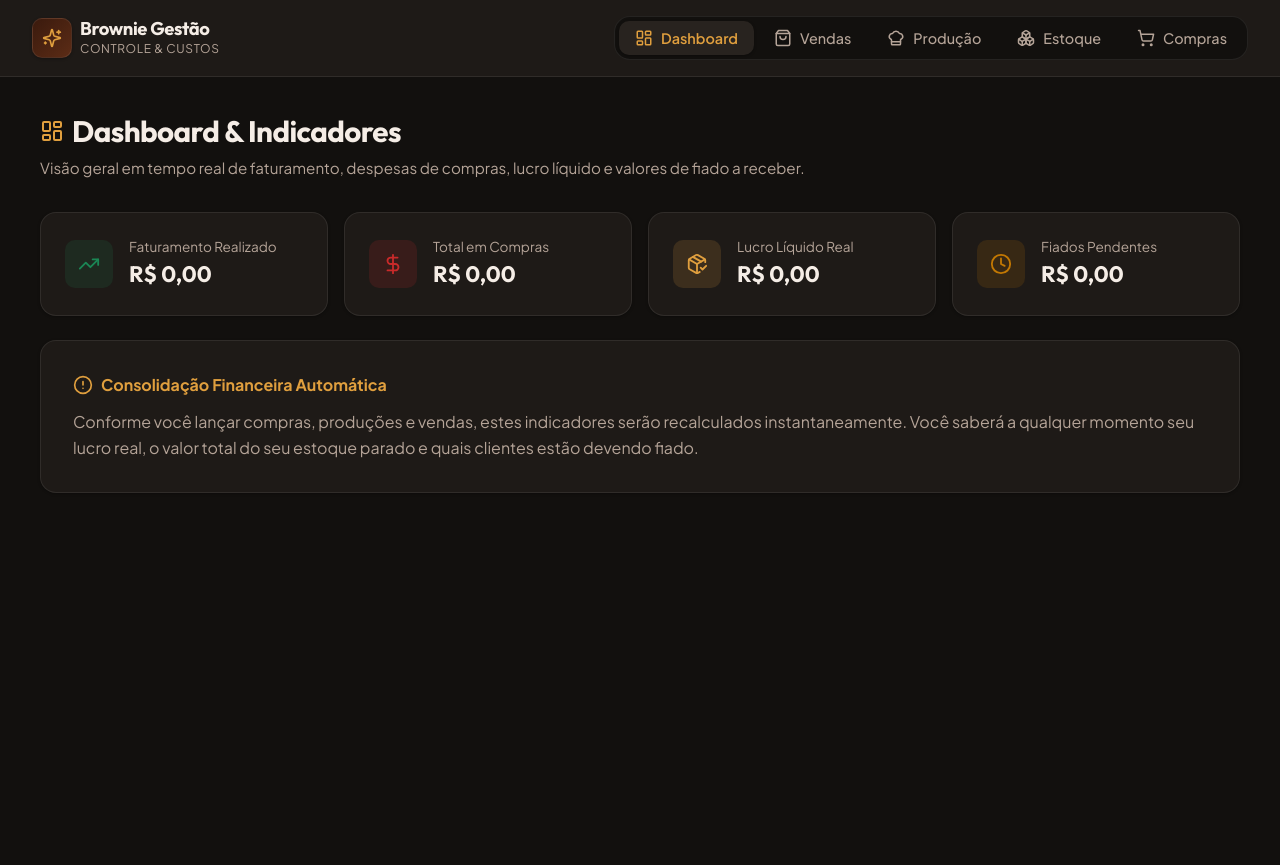
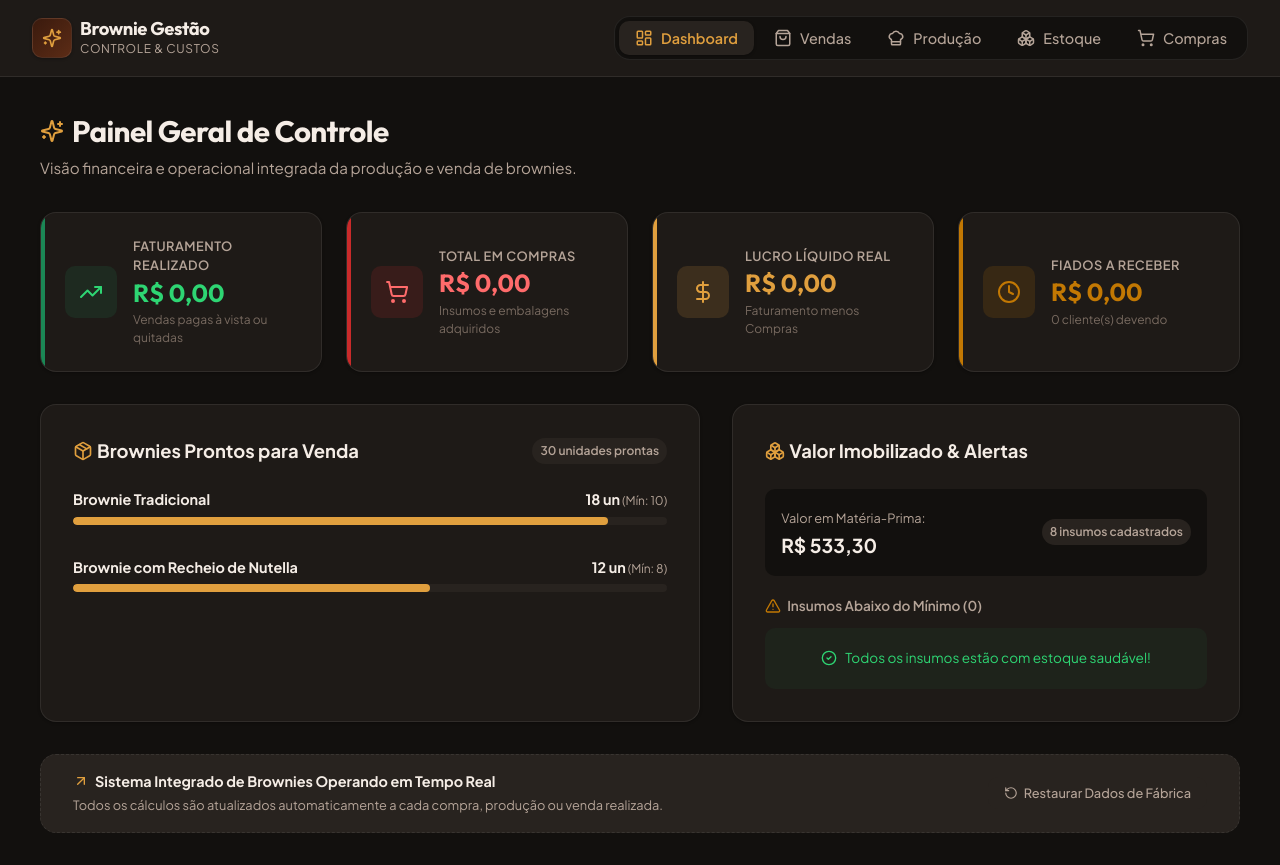
Before and after one commit to lucasgrassotti024-gif/Controle-Vendas, a React (Vite) app: page / in a window 1280 px wide. Before the commit the page ends 800 px from the top, so only its background shows below. Built offline with nearby package versions, Linux system fonts and the light colour scheme.

Commit message:
feat: dashboard consolidado com metricas em tempo real e alertas (fase 6)

```diff
--- a/src/pages/Dashboard/Dashboard.css
+++ b/src/pages/Dashboard/Dashboard.css
@@ -1,47 +1,176 @@
-.metrics-grid-preview {
+.dashboard-kpi-grid {
   display: grid;
   grid-template-columns: repeat(auto-fit, minmax(240px, 1fr));
-  gap: var(--spacing-md);
+  gap: var(--spacing-lg);
+  margin-bottom: var(--spacing-xl);
 }
 
-.metric-card-preview {
-  display: flex;
-  align-items: center;
-  gap: var(--spacing-md);
+.kpi-card {
   background-color: var(--bg-surface);
   border: 1px solid var(--border-subtle);
   border-radius: var(--radius-lg);
   padding: var(--spacing-lg);
+  display: flex;
+  align-items: center;
+  gap: var(--spacing-md);
   box-shadow: var(--shadow-sm);
+  position: relative;
+  overflow: hidden;
   transition: transform var(--transition-fast), border-color var(--transition-fast);
 }
 
-.metric-card-preview:hover {
+.kpi-card:hover {
   transform: translateY(-2px);
   border-color: rgba(255, 255, 255, 0.15);
 }
 
-.metric-icon-preview {
+.kpi-card::before {
+  content: '';
+  position: absolute;
+  top: 0;
+  left: 0;
+  width: 4px;
+  height: 100%;
+}
+
+.kpi-card.revenue::before {
+  background-color: var(--color-success);
+}
+
+.kpi-card.purchases::before {
+  background-color: var(--color-danger);
+}
+
+.kpi-card.profit::before {
+  background-color: var(--color-accent);
+}
+
+.kpi-card.receivables::before {
+  background-color: var(--color-warning);
+}
+
+.kpi-icon-box {
   display: flex;
   align-items: center;
   justify-content: center;
-  width: 48px;
-  height: 48px;
+  width: 52px;
+  height: 52px;
   border-radius: var(--radius-md);
+  flex-shrink: 0;
 }
 
-.metric-data-preview {
+.kpi-data {
   display: flex;
   flex-direction: column;
 }
 
-.metric-label-preview {
-  font-size: 0.85rem;
+.kpi-label {
+  font-size: 0.8rem;
   color: var(--text-muted);
+  text-transform: uppercase;
+  letter-spacing: 0.04em;
+  font-weight: 600;
 }
 
-.metric-value-preview {
-  font-size: 1.4rem;
-  color: var(--text-main);
+.kpi-value {
+  font-size: 1.55rem;
+  font-weight: 700;
   font-family: var(--font-heading);
+  line-height: 1.2;
+  margin-top: 2px;
 }
+
+.kpi-subtext {
+  font-size: 0.75rem;
+  color: var(--text-dim);
+  margin-top: 4px;
+}
+
+.dashboard-details-grid {
+  display: grid;
+  grid-template-columns: 1.3fr 1fr;
+  gap: var(--spacing-xl);
+  margin-bottom: var(--spacing-xl);
+}
+
+@media (max-width: 960px) {
+  .dashboard-details-grid {
+    grid-template-columns: 1fr;
+  }
+}
+
+.dashboard-panel {
+  background-color: var(--bg-surface);
+  border: 1px solid var(--border-subtle);
+  border-radius: var(--radius-lg);
+  padding: var(--spacing-xl);
+  box-shadow: var(--shadow-sm);
+}
+
+.panel-header {
+  display: flex;
+  justify-content: space-between;
+  align-items: center;
+  margin-bottom: var(--spacing-lg);
+}
+
+.panel-title {
+  font-size: 1.15rem;
+  font-weight: 700;
+  display: flex;
+  align-items: center;
+  gap: var(--spacing-xs);
+}
+
+/* Barra de progresso de estoque de brownies */
+.brownie-stock-row {
+  display: flex;
+  flex-direction: column;
+  gap: 6px;
+  margin-bottom: var(--spacing-md);
+}
+
+.brownie-stock-info {
+  display: flex;
+  justify-content: space-between;
+  font-size: 0.9rem;
+}
+
+.progress-track {
+  width: 100%;
+  height: 8px;
+  background-color: var(--bg-surface-elevated);
+  border-radius: var(--radius-full);
+  overflow: hidden;
+}
+
+.progress-fill {
+  height: 100%;
+  border-radius: var(--radius-full);
+  transition: width 0.3s ease;
+}
+
+/* Alertas de Insumos Críticos */
+.critical-item-card {
+  display: flex;
+  justify-content: space-between;
+  align-items: center;
+  padding: var(--spacing-sm) var(--spacing-md);
+  background-color: rgba(194, 120, 3, 0.08);
+  border: 1px solid rgba(194, 120, 3, 0.25);
+  border-radius: var(--radius-md);
+  margin-bottom: var(--spacing-sm);
+  font-size: 0.85rem;
+}
+
+.reset-banner {
+  background-color: var(--bg-surface-elevated);
+  border: 1px dashed var(--border-subtle);
+  border-radius: var(--radius-lg);
+  padding: var(--spacing-md) var(--spacing-xl);
+  display: flex;
+  justify-content: space-between;
+  align-items: center;
+  gap: var(--spacing-md);
+  flex-wrap: wrap;
+}
--- a/src/pages/Dashboard/index.tsx
+++ b/src/pages/Dashboard/index.tsx
@@ -1,71 +1,243 @@
 import React from 'react';
-import { LayoutDashboard, AlertCircle, TrendingUp, DollarSign, Clock, PackageCheck } from 'lucide-react';
+import {
+  TrendingUp,
+  ShoppingCart,
+  DollarSign,
+  Clock,
+  Boxes,
+  AlertTriangle,
+  CheckCircle2,
+  Package,
+  RotateCcw,
+  Sparkles,
+  ArrowUpRight
+} from 'lucide-react';
+import { useApp } from '../../context/AppContext';
+import { formatCurrency, formatStock } from '../../services/calcService';
 import './Dashboard.css';
 
 export const DashboardPage: React.FC = () => {
+  const { metrics, brownies, ingredients, resetAllData } = useApp();
+
+  const handleReset = () => {
+    if (window.confirm('Atenção: Deseja realmente restaurar os dados de fábrica? Isso recarregará os insumos e brownies padrão.')) {
+      resetAllData();
+    }
+  };
+
+  // Insumos que estão no limite ou abaixo do estoque mínimo
+  const criticalIngredients = ingredients.filter(ing => ing.currentStock <= ing.minStock);
+
   return (
     <div>
-      <div className="page-header">
-        <h1 className="page-title">
-          <LayoutDashboard color="var(--color-accent)" />
-          Dashboard & Indicadores
-        </h1>
-        <p className="page-description">
-          Visão geral em tempo real de faturamento, despesas de compras, lucro líquido e valores de fiado a receber.
-        </p>
+      <div className="page-header" style={{ display: 'flex', justifyContent: 'space-between', alignItems: 'flex-start', flexWrap: 'wrap', gap: '16px' }}>
+        <div>
+          <h1 className="page-title">
+            <Sparkles color="var(--color-accent)" />
+            Painel Geral de Controle
+          </h1>
+          <p className="page-description">
+            Visão financeira e operacional integrada da produção e venda de brownies.
+          </p>
+        </div>
       </div>
 
-      <div className="metrics-grid-preview">
-        <div className="metric-card-preview">
-          <div className="metric-icon-preview" style={{ background: 'rgba(27, 135, 85, 0.15)', color: 'var(--color-success)' }}>
-            <TrendingUp size={22} />
+      {/* 1. Grid dos 4 KPIs Financeiros Centrais */}
+      <div className="dashboard-kpi-grid">
+        {/* KPI 1: Faturamento */}
+        <div className="kpi-card revenue">
+          <div className="kpi-icon-box" style={{ backgroundColor: 'rgba(27, 135, 85, 0.15)', color: '#2ed573' }}>
+            <TrendingUp size={24} />
           </div>
-          <div className="metric-data-preview">
-            <span className="metric-label-preview">Faturamento Realizado</span>
-            <strong className="metric-value-preview">R$ 0,00</strong>
+          <div className="kpi-data">
+            <span className="kpi-label">Faturamento Realizado</span>
+            <strong className="kpi-value" style={{ color: '#2ed573' }}>
+              {formatCurrency(metrics.totalRevenue)}
+            </strong>
+            <span className="kpi-subtext">Vendas pagas à vista ou quitadas</span>
           </div>
         </div>
 
-        <div className="metric-card-preview">
-          <div className="metric-icon-preview" style={{ background: 'rgba(201, 42, 42, 0.15)', color: 'var(--color-danger)' }}>
-            <DollarSign size={22} />
+        {/* KPI 2: Total em Compras */}
+        <div className="kpi-card purchases">
+          <div className="kpi-icon-box" style={{ backgroundColor: 'rgba(201, 42, 42, 0.15)', color: '#ff6b6b' }}>
+            <ShoppingCart size={24} />
           </div>
-          <div className="metric-data-preview">
-            <span className="metric-label-preview">Total em Compras</span>
-            <strong className="metric-value-preview">R$ 0,00</strong>
+          <div className="kpi-data">
+            <span className="kpi-label">Total em Compras</span>
+            <strong className="kpi-value" style={{ color: '#ff6b6b' }}>
+              {formatCurrency(metrics.totalPurchasesCost)}
+            </strong>
+            <span className="kpi-subtext">Insumos e embalagens adquiridos</span>
           </div>
         </div>
 
-        <div className="metric-card-preview">
-          <div className="metric-icon-preview" style={{ background: 'rgba(224, 159, 62, 0.15)', color: 'var(--color-accent)' }}>
-            <PackageCheck size={22} />
+        {/* KPI 3: Lucro Líquido Real */}
+        <div className="kpi-card profit">
+          <div className="kpi-icon-box" style={{ backgroundColor: 'rgba(224, 159, 62, 0.15)', color: 'var(--color-accent)' }}>
+            <DollarSign size={24} />
           </div>
-          <div className="metric-data-preview">
-            <span className="metric-label-preview">Lucro Líquido Real</span>
-            <strong className="metric-value-preview">R$ 0,00</strong>
+          <div className="kpi-data">
+            <span className="kpi-label">Lucro Líquido Real</span>
+            <strong className="kpi-value" style={{ color: metrics.netProfit >= 0 ? 'var(--color-accent)' : '#ff6b6b' }}>
+              {formatCurrency(metrics.netProfit)}
+            </strong>
+            <span className="kpi-subtext">Faturamento menos Compras</span>
           </div>
         </div>
 
-        <div className="metric-card-preview">
-          <div className="metric-icon-preview" style={{ background: 'rgba(194, 120, 3, 0.15)', color: 'var(--color-warning)' }}>
-            <Clock size={22} />
+        {/* KPI 4: Fiados Pendentes */}
+        <div className="kpi-card receivables">
+          <div className="kpi-icon-box" style={{ backgroundColor: 'rgba(194, 120, 3, 0.15)', color: 'var(--color-warning)' }}>
+            <Clock size={24} />
           </div>
-          <div className="metric-data-preview">
-            <span className="metric-label-preview">Fiados Pendentes</span>
-            <strong className="metric-value-preview">R$ 0,00</strong>
+          <div className="kpi-data">
+            <span className="kpi-label">Fiados a Receber</span>
+            <strong className="kpi-value" style={{ color: 'var(--color-warning)' }}>
+              {formatCurrency(metrics.pendingReceivables)}
+            </strong>
+            <span className="kpi-subtext">{metrics.pendingSalesCount} cliente(s) devendo</span>
           </div>
         </div>
       </div>
 
-      <div className="placeholder-card" style={{ marginTop: '24px' }}>
-        <div style={{ display: 'flex', alignItems: 'center', gap: '8px', color: 'var(--color-accent)', marginBottom: '12px' }}>
-          <AlertCircle size={20} />
-          <strong>Consolidação Financeira Automática</strong>
+      {/* 2. Grid de Detalhes: Estoque de Prontos vs Insumos Críticos */}
+      <div className="dashboard-details-grid">
+        {/* Painel: Brownies Prontos para Entrega */}
+        <div className="dashboard-panel">
+          <div className="panel-header">
+            <div className="panel-title">
+              <Package size={20} color="var(--color-accent)" />
+              Brownies Prontos para Venda
+            </div>
+            <span className="badge badge-tag">
+              {metrics.stockFinishedUnits} unidades prontas
+            </span>
+          </div>
+
+          <div style={{ display: 'flex', flexDirection: 'column', gap: '16px' }}>
+            {brownies.map((b) => {
+              const maxScale = Math.max(b.minStock * 2, 20);
+              const percentage = Math.min(100, Math.round((b.currentStock / maxScale) * 100));
+              const isLow = b.currentStock <= b.minStock;
+
+              return (
+                <div key={b.id} className="brownie-stock-row">
+                  <div className="brownie-stock-info">
+                    <strong>{b.name}</strong>
+                    <span>
+                      <strong style={{ color: isLow ? '#ffa502' : 'var(--text-main)' }}>
+                        {b.currentStock} un
+                      </strong>
+                      <span style={{ fontSize: '0.75rem', color: 'var(--text-muted)' }}> (Mín: {b.minStock})</span>
+                    </span>
+                  </div>
+
+                  <div className="progress-track">
+                    <div
+                      className="progress-fill"
+                      style={{
+                        width: `${percentage}%`,
+                        backgroundColor: isLow ? 'var(--color-warning)' : 'var(--color-accent)'
+                      }}
+                    />
+                  </div>
+                </div>
+              );
+            })}
+          </div>
         </div>
-        <p style={{ color: 'var(--text-muted)', lineHeight: '1.6' }}>
-          Conforme você lançar compras, produções e vendas, estes indicadores serão recalculados instantaneamente.
-          Você saberá a qualquer momento seu lucro real, o valor total do seu estoque parado e quais clientes estão devendo fiado.
-        </p>
+
+        {/* Painel: Saúde do Estoque & Alertas de Compras */}
+        <div className="dashboard-panel">
+          <div className="panel-header">
+            <div className="panel-title">
+              <Boxes size={20} color="var(--color-accent)" />
+              Valor Imobilizado & Alertas
+            </div>
+          </div>
+
+          <div style={{
+            background: 'var(--bg-app)',
+            borderRadius: 'var(--radius-md)',
+            padding: '16px',
+            marginBottom: '20px',
+            display: 'flex',
+            justifyContent: 'space-between',
+            alignItems: 'center'
+          }}>
+            <div>
+              <span style={{ fontSize: '0.8rem', color: 'var(--text-muted)' }}>Valor em Matéria-Prima:</span>
+              <div style={{ fontSize: '1.2rem', fontWeight: 700, color: 'var(--text-main)', marginTop: '2px' }}>
+                {formatCurrency(metrics.stockInsumosValue)}
+              </div>
+            </div>
+            <span className="badge badge-tag">
+              {ingredients.length} insumos cadastrados
+            </span>
+          </div>
+
+          <div>
+            <div style={{ fontSize: '0.85rem', fontWeight: 600, color: 'var(--text-muted)', marginBottom: '12px', display: 'flex', alignItems: 'center', gap: '6px' }}>
+              <AlertTriangle size={16} color="var(--color-warning)" />
+              Insumos Abaixo do Mínimo ({criticalIngredients.length})
+            </div>
+
+            {criticalIngredients.map((ing) => (
+              <div key={ing.id} className="critical-item-card">
+                <div>
+                  <strong style={{ color: 'var(--text-main)' }}>{ing.name}</strong>
+                  <div style={{ fontSize: '0.75rem', color: 'var(--text-muted)' }}>
+                    Alerta configurado para: {formatStock(ing.minStock, ing.baseUnit)}
+                  </div>
+                </div>
+                <strong style={{ color: '#ffa502' }}>
+                  Restam: {formatStock(ing.currentStock, ing.baseUnit)}
+                </strong>
+              </div>
+            ))}
+
+            {criticalIngredients.length === 0 && (
+              <div style={{
+                textAlign: 'center',
+                padding: '20px',
+                color: '#2ed573',
+                fontSize: '0.85rem',
+                display: 'flex',
+                alignItems: 'center',
+                justifyContent: 'center',
+                gap: '8px',
+                background: 'rgba(27, 135, 85, 0.08)',
+                borderRadius: 'var(--radius-md)'
+              }}>
+                <CheckCircle2 size={16} />
+                Todos os insumos estão com estoque saudável!
+              </div>
+            )}
+          </div>
+        </div>
+      </div>
+
+      {/* 3. Rodapé com Opção de Reset e Informação */}
+      <div className="reset-banner">
+        <div>
+          <strong style={{ fontSize: '0.9rem', color: 'var(--text-main)', display: 'flex', alignItems: 'center', gap: '6px' }}>
+            <ArrowUpRight size={16} color="var(--color-accent)" />
+            Sistema Integrado de Brownies Operando em Tempo Real
+          </strong>
+          <span style={{ fontSize: '0.8rem', color: 'var(--text-muted)' }}>
+            Todos os cálculos são atualizados automaticamente a cada compra, produção ou venda realizada.
+          </span>
+        </div>
+
+        <button
+          onClick={handleReset}
+          className="btn-secondary"
+          style={{ display: 'flex', alignItems: 'center', gap: '6px', fontSize: '0.8rem' }}
+          title="Restaura os dados originais de exemplo"
+        >
+          <RotateCcw size={14} /> Restaurar Dados de Fábrica
+        </button>
       </div>
     </div>
   );
```
Also changed, not shown: 1 other file (tests, documents, lock files or other folders).
